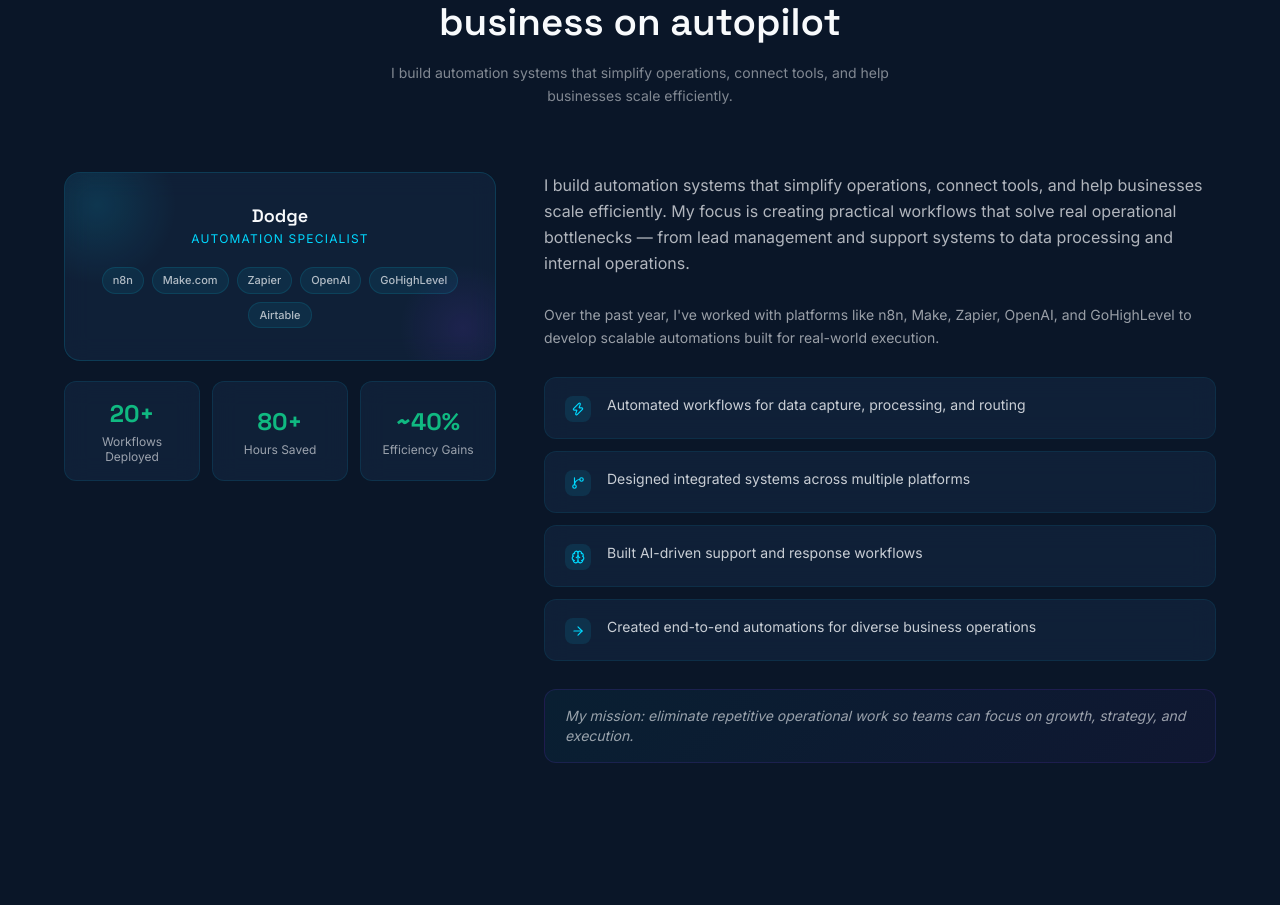
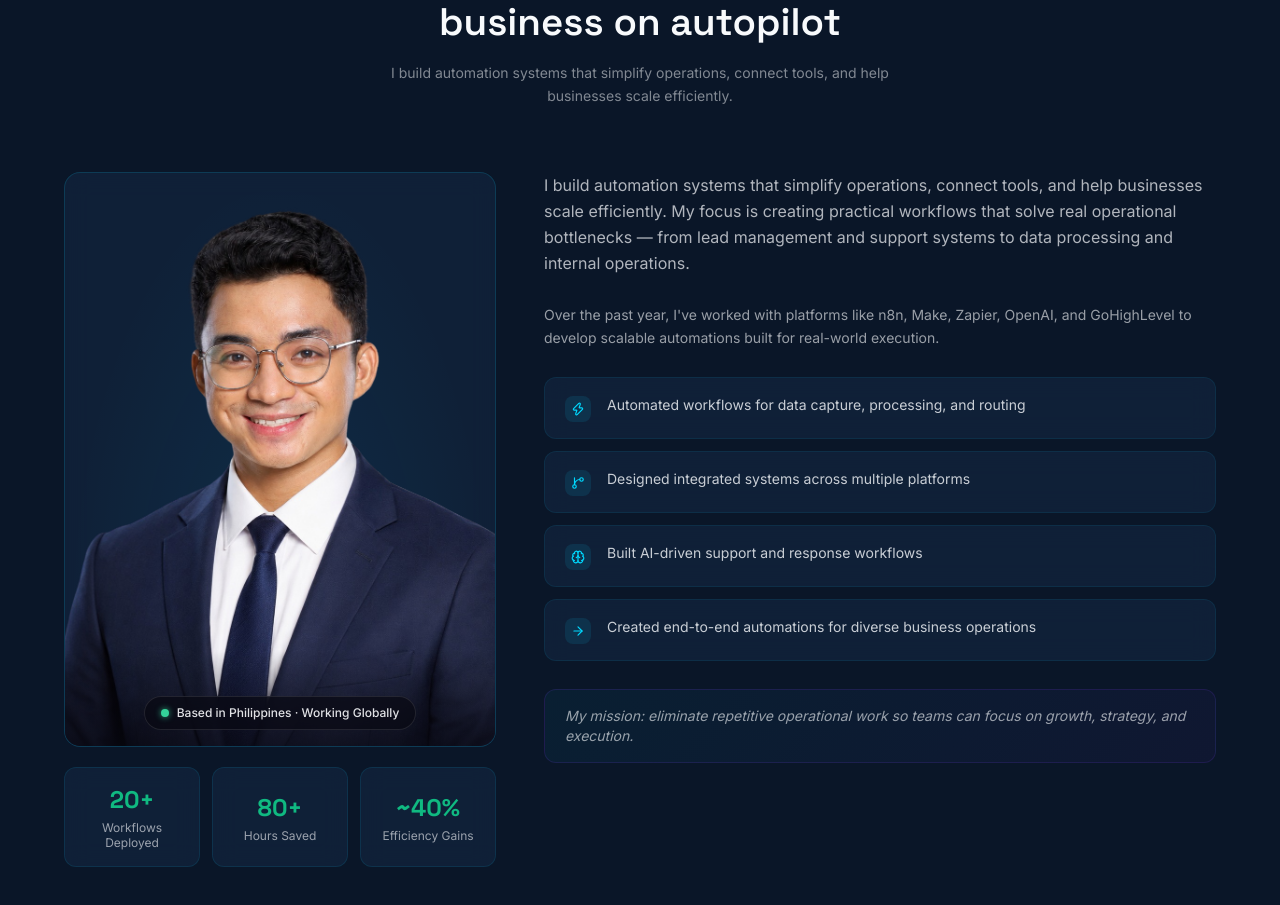
Before and after one commit to SiiiC1/AutomatewithDodge, a Next.js app: page / in a window 1280 px wide. Shown: the part 980-1885 px from the top of the page. Built offline with nearby package versions, Linux system fonts and the light colour scheme.

Commit message:
feat: add avatar photo to About section with location badge

```diff
--- a/components/sections/About.tsx
+++ b/components/sections/About.tsx
@@ -2,6 +2,7 @@
 import { useRef } from 'react'
 import { motion, useInView } from 'framer-motion'
 import { Zap, GitBranch, Brain, ArrowRight } from 'lucide-react'
+import Image from 'next/image'
 import { StatCard } from '@/components/ui/StatCard'
 
 const highlights = [
@@ -17,7 +18,6 @@ const stats = [
   { value: '~40%', label: 'Efficiency Gains' },
 ]
 
-const tools = ['n8n', 'Make.com', 'Zapier', 'OpenAI', 'GoHighLevel', 'Airtable']
 
 export function About() {
   const ref = useRef<HTMLElement>(null)
@@ -55,37 +55,42 @@ export function About() {
             animate={isInView ? { opacity: 1, x: 0 } : {}}
             transition={{ duration: 0.6, delay: 0.15 }}
           >
-            {/* Monogram card */}
+            {/* Avatar card */}
             <div
-              className="glass rounded-2xl p-8 flex flex-col items-center gap-4 text-center relative overflow-hidden"
+              className="glass rounded-2xl overflow-hidden relative"
               style={{ border: '1px solid rgba(0,217,255,0.15)' }}
             >
-              {/* Glow blob */}
+              {/* Ambient glow behind photo */}
               <div
-                className="absolute -top-12 -left-12 w-40 h-40 rounded-full pointer-events-none"
-                style={{ background: 'radial-gradient(circle, rgba(0,217,255,0.12) 0%, transparent 70%)' }}
-              />
-              <div
-                className="absolute -bottom-8 -right-8 w-32 h-32 rounded-full pointer-events-none"
-                style={{ background: 'radial-gradient(circle, rgba(124,58,237,0.12) 0%, transparent 70%)' }}
+                className="absolute inset-0 pointer-events-none"
+                style={{ background: 'radial-gradient(ellipse at 50% 80%, rgba(0,217,255,0.08) 0%, transparent 70%)' }}
               />
 
-              <div>
-                <p className="font-heading font-semibold text-light text-lg leading-tight">Dodge</p>
-                <p className="text-xs text-primary tracking-widest uppercase mt-1">Automation Specialist</p>
+              {/* Photo */}
+              <div className="relative w-full" style={{ aspectRatio: '3/4' }}>
+                <Image
+                  src="/avatar.png"
+                  alt="Dodge — Automation Specialist"
+                  fill
+                  className="object-cover object-top"
+                  priority
+                />
+                {/* subtle bottom fade to blend into the badge */}
+                <div
+                  className="absolute bottom-0 left-0 right-0 h-24 pointer-events-none"
+                  style={{ background: 'linear-gradient(to top, rgba(8,8,18,0.7) 0%, transparent 100%)' }}
+                />
               </div>
 
-              {/* Tool chips */}
-              <div className="flex flex-wrap gap-2 justify-center pt-1">
-                {tools.map((tool) => (
-                  <span
-                    key={tool}
-                    className="text-[11px] px-2.5 py-1 rounded-full text-light/70 font-medium"
-                    style={{ background: 'rgba(0,217,255,0.07)', border: '1px solid rgba(0,217,255,0.12)' }}
-                  >
-                    {tool}
-                  </span>
-                ))}
+              {/* Location badge pinned at the bottom */}
+              <div className="absolute bottom-4 left-0 right-0 flex justify-center">
+                <span
+                  className="flex items-center gap-2 text-xs font-medium text-light/90 px-4 py-2 rounded-full backdrop-blur-md"
+                  style={{ background: 'rgba(8,8,18,0.65)', border: '1px solid rgba(255,255,255,0.1)' }}
+                >
+                  <span className="w-2 h-2 rounded-full bg-emerald-400 shadow-[0_0_6px_rgba(52,211,153,0.8)]" />
+                  Based in Philippines · Working Globally
+                </span>
               </div>
             </div>
 
```
Also changed, not shown: public/avatar.png.
